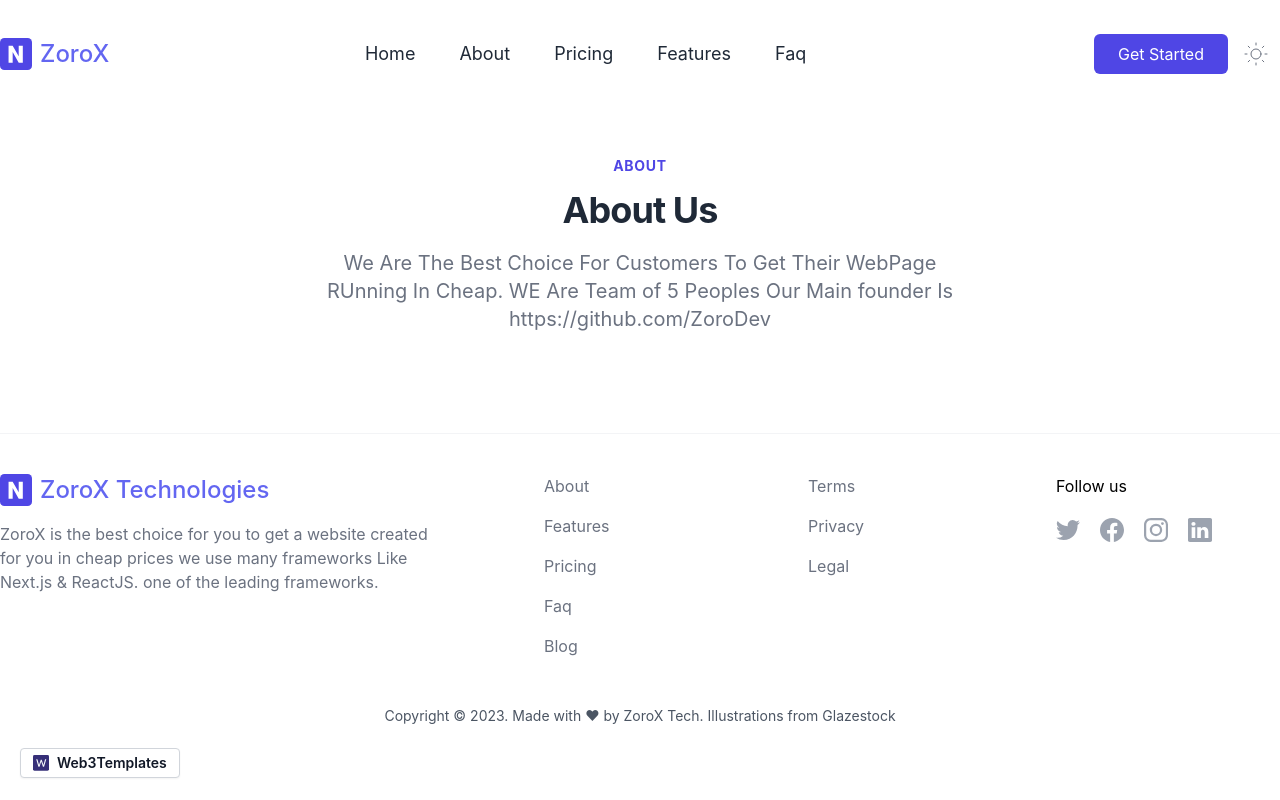
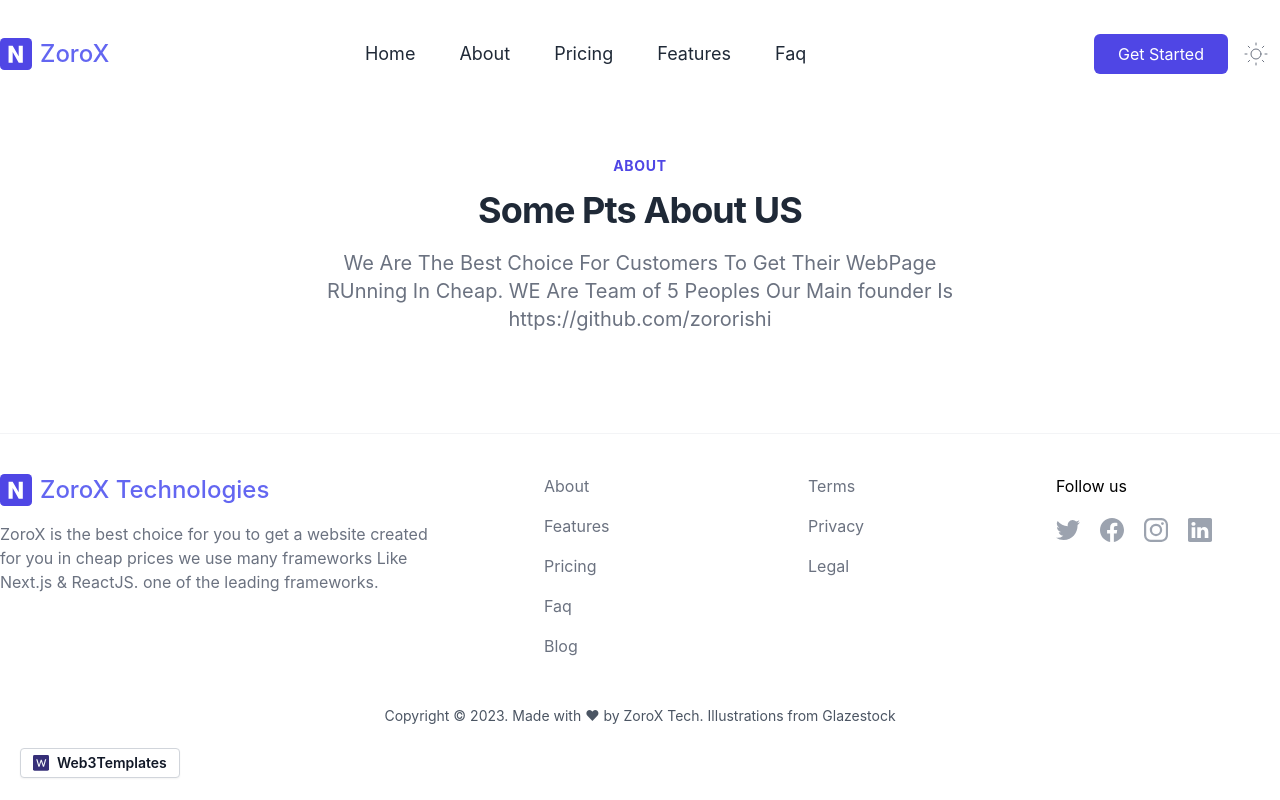
Before and after one commit to zororishi/ActivNodes, a Next.js app: page /about in a window 1280 px wide. Built offline with nearby package versions, Linux system fonts and the light colour scheme.

Commit message:
Update about.js

```diff
--- a/pages/about.js
+++ b/pages/about.js
@@ -10,11 +10,11 @@ const About = () => {
         <title>About</title>
     </Head>
     <Navbar/>
-    <SectionTitle pretitle='About'    title="About Us">
+    <SectionTitle pretitle='About'    title="Some Pts About US">
         We Are The Best Choice For Customers To Get
         Their  WebPage RUnning In Cheap.
         WE Are Team of 5 Peoples
-        Our Main founder Is {'https://github.com/ZoroDev'}
+        Our Main founder Is {'https://github.com/zororishi'}
     </SectionTitle>
     <Footer/>
     </>
```
